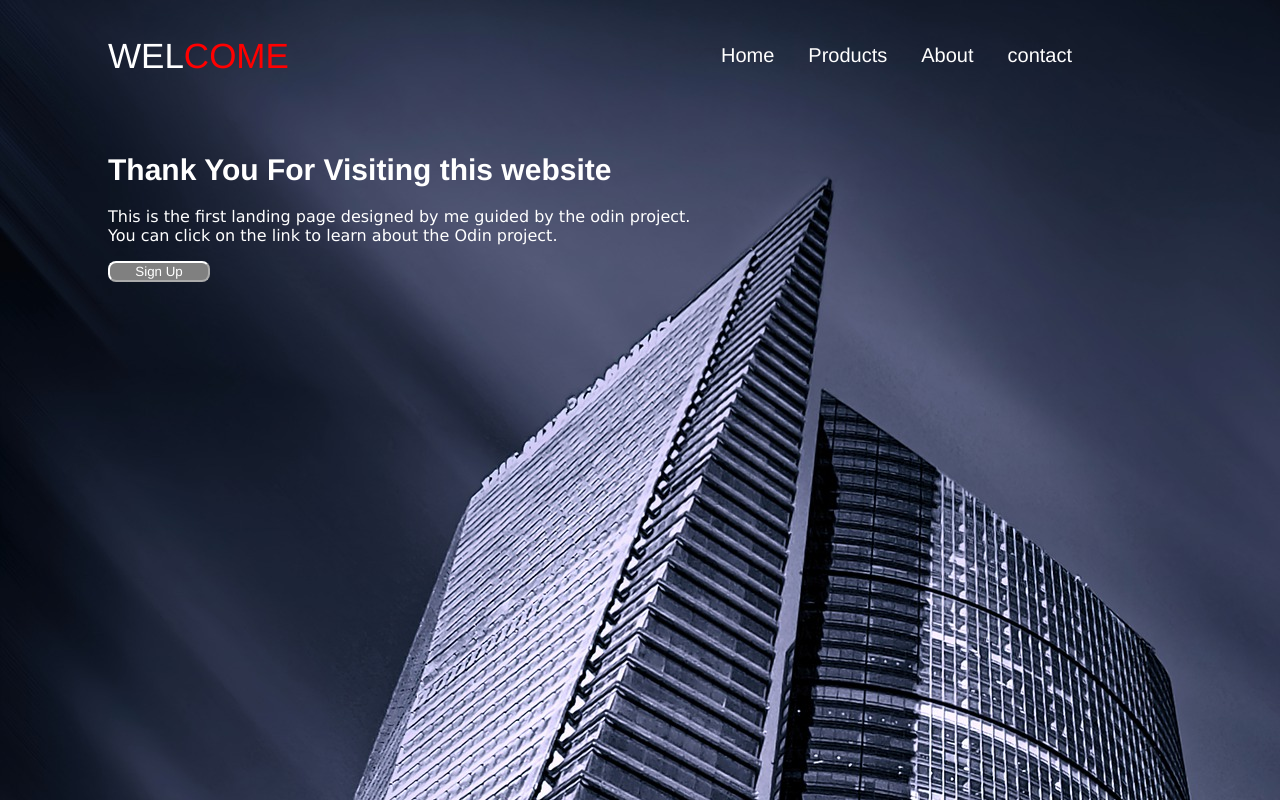
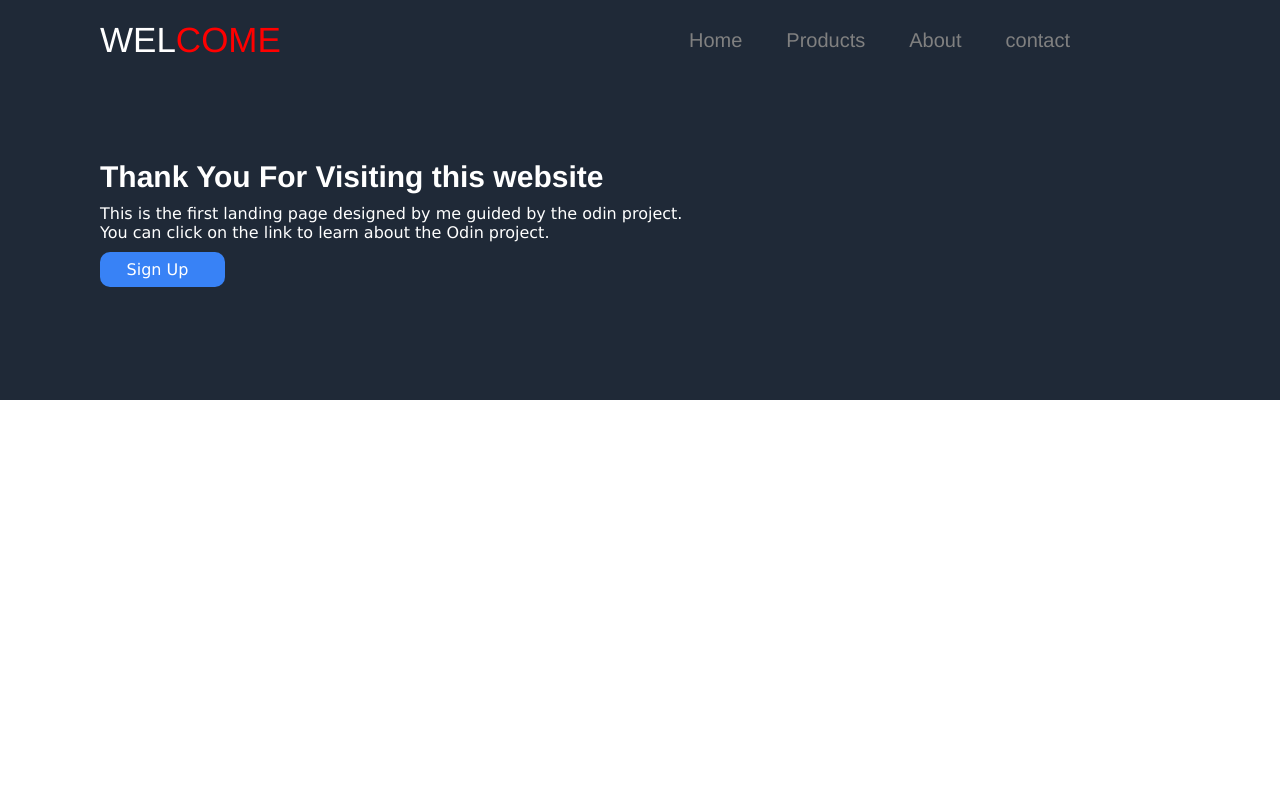
Before and after one commit to nabeel0170/landing_page, a plain HTML site: page view/index.html in a window 1280 px wide. Drawn offline with Linux system fonts and the light colour scheme.

Commit message:
done with the header. proceed with the placeholder.

```diff
--- a/view/index.html
+++ b/view/index.html
@@ -10,7 +10,7 @@
 
     </head>
 <body>
-
+    <div class="hero">
         <div class="navbar">
           <nav>
             <div class="logo">
@@ -24,18 +24,13 @@
               </ul>
            </nav>
         </div>
-            <div class="split">
         <div class="description">
                 <div><h1>Thank You For Visiting this website</h1>
-                <p>This is the first landing page designed by me guided by the <a href="">odin  project</a>.<br>You can click
-                on the link to learn about the Odin project.</p></div>
-                <button>Sign Up</button>
-
+                <p>This is the first landing page designed by me guided by the <a href="">odin project.</a><br>You can click
+                on the link to learn about the Odin project.</p>
+                <button><a href:"">Sign Up</button>
             </div>
         </div>
-
-
-
-
+    </div>
 </body>
 </html>
--- a/view/stylesheet.css
+++ b/view/stylesheet.css
@@ -1,6 +1,7 @@
-
-body{
-    background-image: url(../images/mexico-gfa3afd079_1920.jpg);
+*{
+    padding: 0%;
+    margin: 0%;
+    box-sizing: border-box;
 }
 nav{
     display: flex;
@@ -25,7 +26,7 @@ nav ul li{
 }
 nav ul li a{
     text-decoration: none;
-    color: white;
+    color: gray;
     font-family: 'Franklin Gothic Medium', 'Arial Narrow', Arial, sans-serif;
     font-size:20px;
 }
@@ -33,7 +34,8 @@ nav ul li a{
     justify-content: center;
     align-items: center;
     padding-left:100px ;
-    padding-top:50px;
+    padding-top:100px;
+
 }
 .description h1 {
     font-family: 'Franklin Gothic Medium', 'Arial Narrow', Arial, sans-serif;
@@ -44,12 +46,27 @@ nav ul li a{
     font-family:Verdana, Geneva, Tahoma, sans-serif;
     color: white;
     text-decoration: none;
+    padding: 10px;
+    padding-left: 0%;
 }
 .description button{
     font-family:'Franklin Gothic Medium', 'Arial Narrow', Arial, sans-serif;
     color: white;
-    border-radius: 8px;
-    width: 102px;
-    background-color:gray ;
-    border-color:white;
+    font-size: medium;
+    text-align: center;
+    border-radius:10px;
+    height: 35px;
+    width: 125px;
+    background-color:#3882F6 ;
+    border-style: none;
 }
+.hero{
+    align-items: center;
+    justify-content: center;
+    width: 100%;
+    height: 400px;
+    margin: 0%;
+    background-color:#1F2937;
+    background-size: cover;
+    opacity: 100%;
+}
```
Lines whose indentation alone changed are shown as unchanged.
